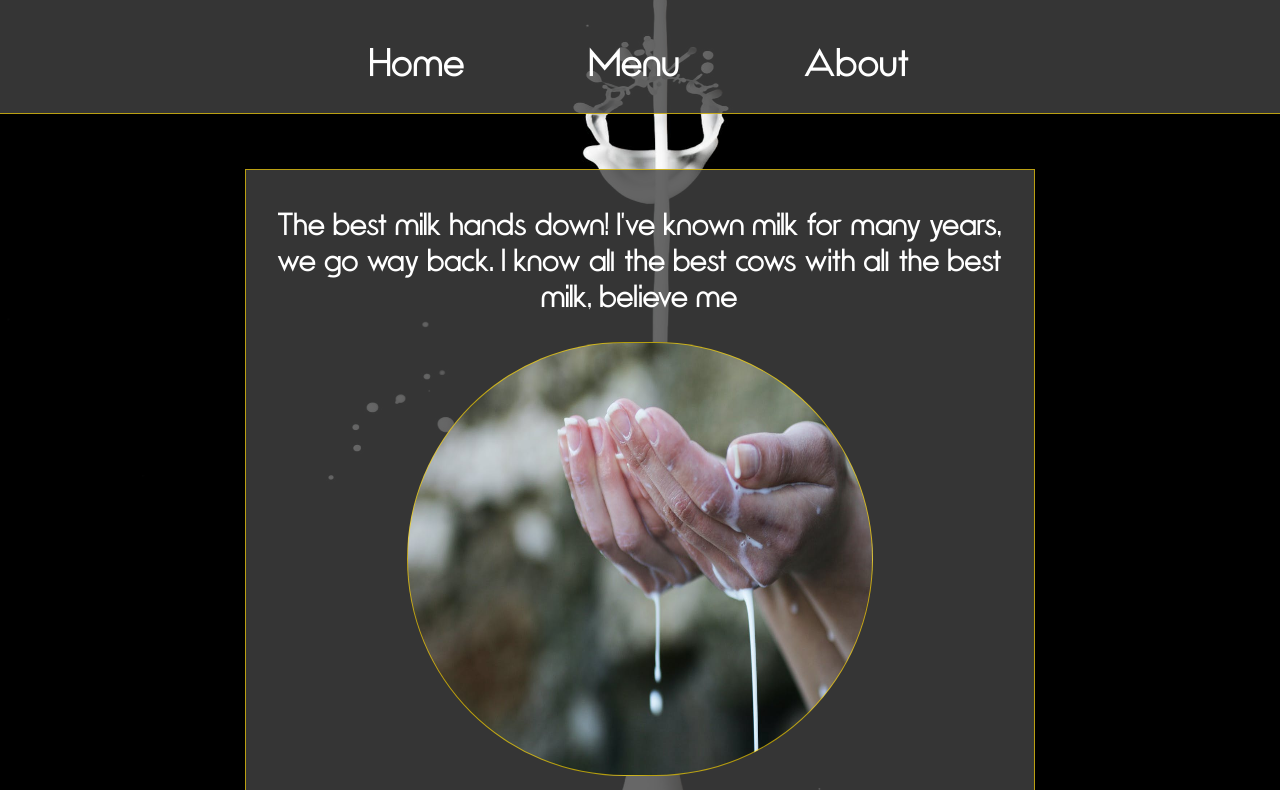
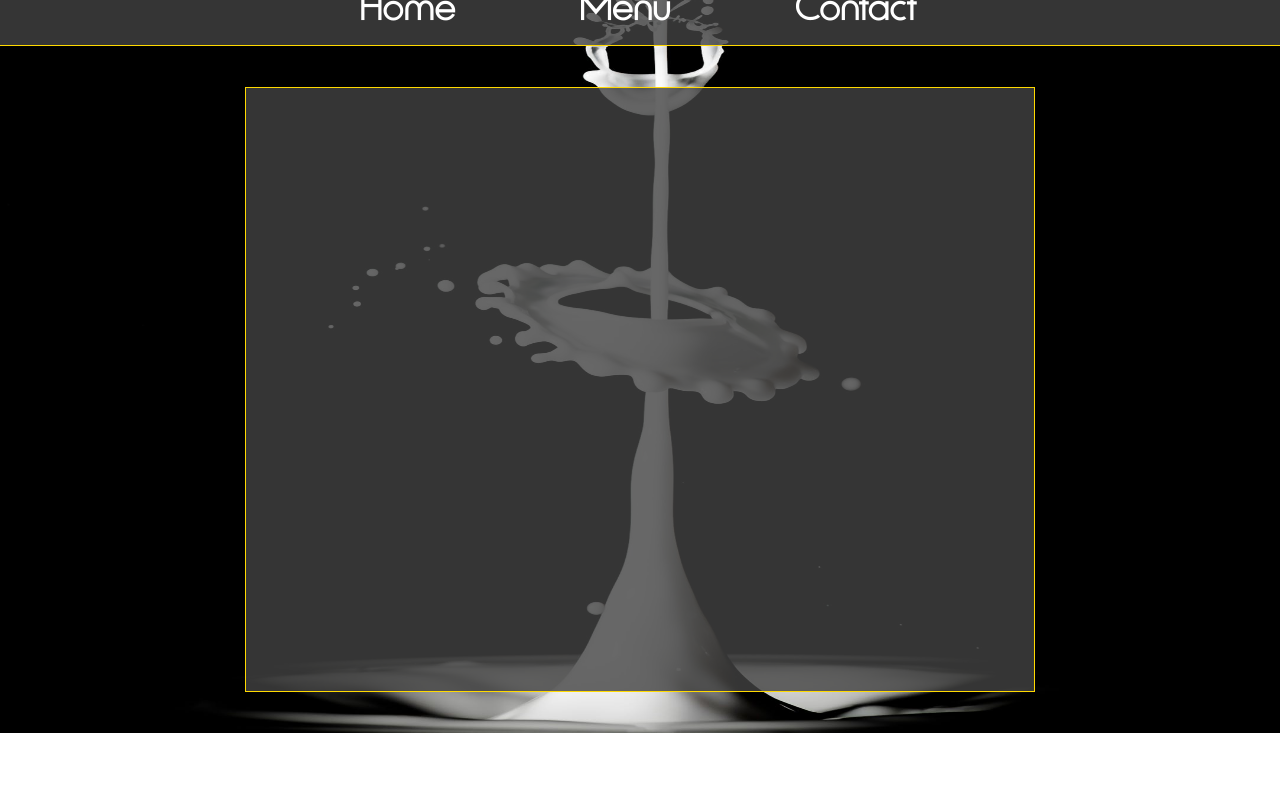
Before and after one commit to Operations-Department/restaurant-page, a website built with webpack: page src/index.html in a window 1280 px wide. Shown: the part 183-973 px from the top of the page. After the commit the page ends 916 px from the top, so only its background shows below. Built offline with nearby package versions, Linux system fonts and the light colour scheme.

Commit message:
move header content from home.js to index.js; add event listeners - can change tabs; add menu.js and contact.js - connect to index.js

```diff
--- /dev/null
+++ b/src/contact.js
@@ -0,0 +1,21 @@
+export default function contanctPage() {
+
+    const content = document.getElementById('content');
+
+    //body - menu page
+    const bodyContainer = document.createElement('div');
+    const body = document.createElement('div');
+
+
+    //add classes
+    bodyContainer.classList.add('body-container');
+    body.classList.add('body');
+
+    //add inner HTML
+
+    //append to page
+    content.appendChild(bodyContainer);
+    bodyContainer.appendChild(body);
+
+    return content;
+};
--- a/src/home.js
+++ b/src/home.js
@@ -1,18 +1,8 @@
-
 export default function homePage() {
 
     const content = document.getElementById('content');
 
-    //header
-    const header = document.createElement('div');
-    const titleContainer = document.createElement('div');
-    const title = document.createElement('div');
-    const tabContainer = document.createElement('div');
-    const home = document.createElement('button');
-    const menu = document.createElement('button');
-    const about = document.createElement('button');
-
-    //body
+    //body - home page
     const bodyContainer = document.createElement('div');
     const body = document.createElement('div');
     const bodyTop = document.createElement('div');
@@ -20,21 +10,12 @@ export default function homePage() {
     const imgContainer = document.createElement('div');
     const bodyLow = document.createElement('div');
 
-
-    //add class lists
-    content.classList.add('content');
-    header.classList.add('header');
-    titleContainer.classList.add('title');
-    tabContainer.classList.add('tabs');
+    //add classes
     bodyContainer.classList.add('body-container');
     body.classList.add('body');
     imgContainer.classList.add('body-img-container');
 
     //add inner HTML
-    title.innerHTML = 'Latte a la Lac';
-    home.innerHTML = 'Home';
-    menu.innerHTML = 'Menu';
-    about.innerHTML = 'About';
     bodyTop.innerHTML = `The best milk hands down!
     I've known milk for many years, we go way back.
     I know all the best cows with all the best milk,
@@ -43,15 +24,7 @@ export default function homePage() {
     to discover milk from cows..
     don't ask us how`;
 
-    //append to components
-    content.appendChild(header);
-    header.appendChild(titleContainer);
-    titleContainer.appendChild(title);
-    header.appendChild(tabContainer);
-    tabContainer.appendChild(home);
-    tabContainer.appendChild(menu);
-    tabContainer.appendChild(about);
-
+    //append to page
     content.appendChild(bodyContainer);
     bodyContainer.appendChild(body);
     body.appendChild(bodyTop);
@@ -60,4 +33,4 @@ export default function homePage() {
     body.appendChild(bodyLow);
 
     return content;
-}
+};
--- a/src/index.js
+++ b/src/index.js
@@ -1,12 +1,69 @@
 import './style.css';
 import homePage from './home.js';
+import menuPage from './menu.js';
+import contanctPage from './contact.js';
 
-// function component() {
+function component() {
 
-//     return homePage();
-// }
+    const content = document.getElementById('content');
 
+    //set header
+    const header = document.createElement('div');
+    const titleContainer = document.createElement('div');
+    const title = document.createElement('div');
+    const tabContainer = document.createElement('div');
+    const homeTab = document.createElement('button');
+    const menuTab = document.createElement('button');
+    const contactTab = document.createElement('button');
 
-document.addEventListener('DOMContentLoaded', function() {
-    document.body.appendChild(homePage());
-});
+    //assign css
+    content.classList.add('content');
+    header.classList.add('header');
+    titleContainer.classList.add('title');
+    tabContainer.classList.add('tabs');
+
+    //set innerHTML
+    title.innerHTML = 'Latte a la Lac';
+    homeTab.innerHTML = 'Home';
+    menuTab.innerHTML = 'Menu';
+    contactTab.innerHTML = 'Contact';
+
+    //append to page
+    content.appendChild(header);
+    header.appendChild(titleContainer);
+    titleContainer.appendChild(title);
+    header.appendChild(tabContainer);
+    tabContainer.appendChild(homeTab);
+    tabContainer.appendChild(menuTab);
+    tabContainer.appendChild(contactTab);
+
+    //event listeners - set content between tabs
+    document.addEventListener('DOMContentLoaded', function() {
+        document.body.appendChild(menuPage());
+    });
+
+    homeTab.addEventListener('click', function() {
+        const bodyContainer = document.querySelector('.body-container');
+
+        bodyContainer.remove();
+        document.body.appendChild(homePage());
+    });
+
+    menuTab.addEventListener('click', function() {
+        const bodyContainer = document.querySelector('.body-container');
+
+        bodyContainer.remove();
+        document.body.appendChild(menuPage());
+    });
+
+    contactTab.addEventListener('click', function() {
+        const bodyContainer = document.querySelector('.body-container');
+
+        bodyContainer.remove();
+        document.body.appendChild(contanctPage());
+    });
+
+    return content;
+};
+
+component();
--- /dev/null
+++ b/src/menu.js
@@ -0,0 +1,21 @@
+export default function menuPage() {
+
+    const content = document.getElementById('content');
+
+    //body - menu page
+    const bodyContainer = document.createElement('div');
+    const body = document.createElement('div');
+
+
+    //add classes
+    bodyContainer.classList.add('body-container');
+    body.classList.add('body');
+
+    //add inner HTML
+
+    //append to page
+    content.appendChild(bodyContainer);
+    bodyContainer.appendChild(body);
+
+    return content;
+};
--- a/src/style.css
+++ b/src/style.css
@@ -11,7 +11,7 @@ html {
 
 :root {
 	--div-color: rgb(67 67 67 / 80%);
-	--border-color: #ffd700a8;
+	--border-color: #ffd900;
 	--border-radius: 25px;
 }
 
```
Also changed, not shown: dist/main.js.
